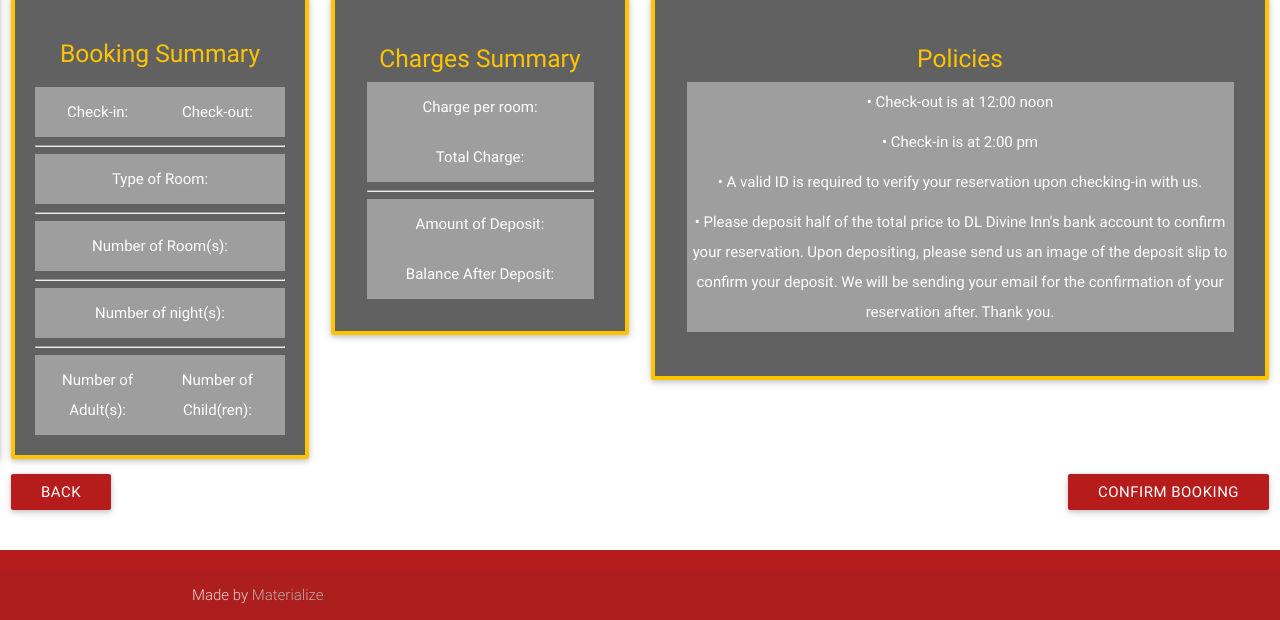
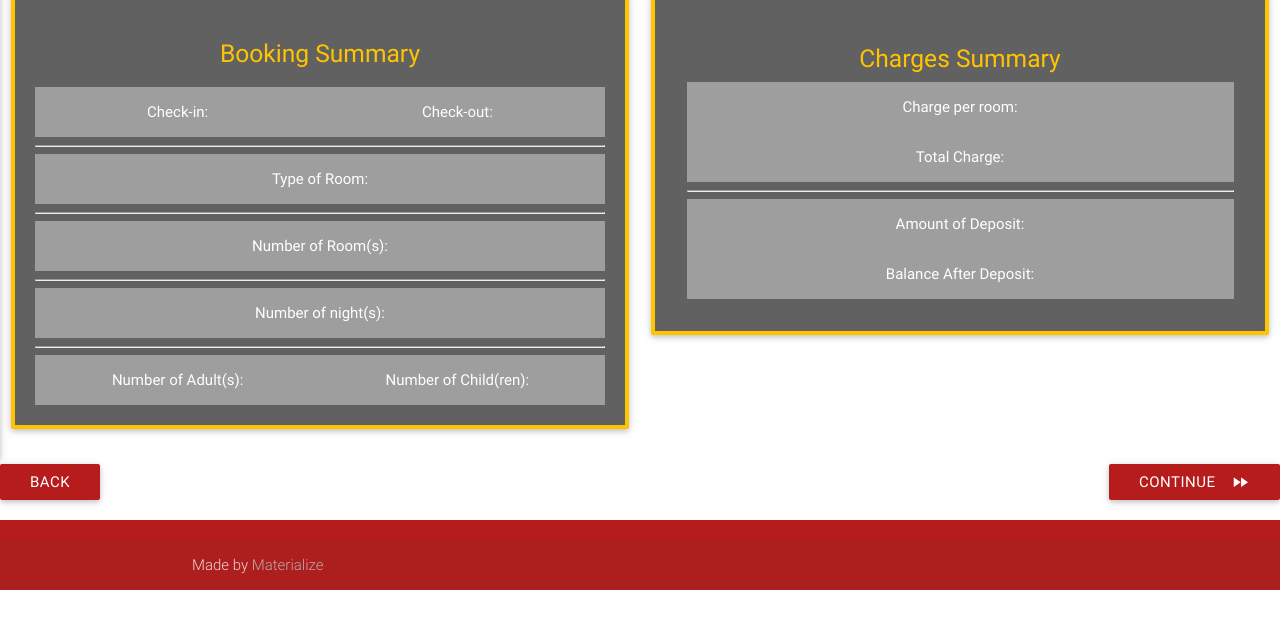
Before and after one commit to KimCastro/THESIS2, a PHP site: page /admin/walkinbooking/confirmation.php in a window 1280 px wide. Shown: the part 401-1021 px from the top of the page. After the commit the page ends 991 px from the top, so only its background shows below. Run offline with PHP 8.4, Linux system fonts and the light colour scheme; some libraries are stand-ins or nearby versions.

Commit message:
Update confirmation.php

```diff
--- a/admin/walkinbooking/confirmation.php
+++ b/admin/walkinbooking/confirmation.php
@@ -29,49 +29,57 @@
   <!-- start of navigation bar -->
   <nav class="red darken-4" role="navigation">
     <div class="nav-wrapper container">
-      <a id="logo-container" href="#" class="brand-logo"><img class="responsive-img" src="img/DL.png" style="width: 100px; height: 60px;"></a>
+      <a id="logo-container" href="#" class="brand-logo"><img class="responsive-img" src="img/DL.png" style="width: 220px; height: 110px;"></a>
       <ul class="right hide-on-med-and-down">
-        <li><a href="clientindex.php">Home</a></li>
-        <li><a href="aboutus.php">About us</a></li>
-        <li><a href="rooms.php">Rooms</a></li>
-        <li><a href="gallery.php">Gallery</a></li>
+        <li><a href="/updatedDLDivine12/admin/index.php">Home</a></li>
+        <li><a href="/updatedDLDivine12/admin/Rooms.php">Rooms</a></li>
+        <li><a href="/updatedDLDivine12/admin/gallery.php">Gallery</a></li>
+        <li><a href="/updatedDLDivine12/admin/walkinbooking/booking.php">Book a Room</a></li>
+            <li><a href="/updatedDLDivine12/admin/dashboard.php">Dashboard</a></li>
         <!-- Dropdown Trigger -->
-      <li><a class="dropdown-button" href="#!" data-activates="dropdown1">Guest<i class="material-icons right">arrow_drop_down</i></a></li>
+      <li><a class="dropdown-button" href="#!" data-activates="dropdown1">Admin<i class="material-icons right">arrow_drop_down</i></a></li>
        <!-- Dropdown Structure -->
 <ul id="dropdown1" class="dropdown-content">
-  <li><a href="booking.php">Book a room</a></li>
-  <li class="divider"></li>
-  <li><a href="send.php">Send deposit slip</a></li>
+  <li><a href="acceptedusers.php">Profile Settings</a></li>
       <li class="divider"></li>
     <li><a href="logout.php">Logout</a></li>
+
+    </ul>
+
+</ul>
       </ul>
       <ul id="nav-mobile" class="side-nav">
-        <li><a href="clientindex.php">Home</a></li>
-        <li><a href="aboutus.php">About us</a></li>
-        <li><a href="#">Rooms</a></li>
+        <li><a href="index.php">Home</a></li>s
+        <li><a href="Rooms.php">Rooms</a></li>
         <li><a href="gallery.php">Gallery</a></li>
-        <li><a href="conactus.php">Contact us</a></li>
+
        <!-- Dropdown Trigger -->
-      <li><a class="dropdown-button" href="#!" data-activates="dropdown2">Guest<i class="material-icons right">arrow_drop_down</i></a></li>
+      <li><a class="dropdown-button" href="#!" data-activates="dropdown2">Admin<i class="material-icons right">arrow_drop_down</i></a></li>
        <!-- Dropdown Structure -->
-<ul id="dropdown2" class="dropdown-content">
-  <li><a href="booking.php">Book a room</a></li>
+  <ul id='dropdown1' class='dropdown-content'>
+    <li><a href="announcements.php">Announcements</a></li>
     <li class="divider"></li>
-  <li><a href="send.php">Send deposit slip</a></li>
+    <li><a href="promos.php">Promos</a></li>
     <li class="divider"></li>
-   <li><a href="logout.php">Logout</a></li>
+    <li><a href="activities.php">Activities</a></li>
+    <li class="divider"></li>
+    <li><a href="acceptedusers.php">Accepted Users</a></li>
+    <li class="divider"></li>
+    <li><a href="userinfo.php">Reservations</a></li>
+    <li class="divider"></li>
+     <li><a href="userinfo.php">List of Transactions</a></li>
   </ul>
       <a href="#" data-activates="nav-mobile" class="button-collapse" style="color:white"><i class="material-icons">menu</i></a>
     </div>
   </nav>
   <!-- end of navigation bar -->
      <header class="main-header" role="banner">
-  <img src="img/step4.png" alt="step4"/><hr noshade>
+  <img src="img/steps/step4.png" alt="step4"/><hr noshade>
 </header>
 
   <!-- start of booking summary-->
   <div class="row col s12">
- <div class="col s3">
+ <div class="col s6">
          <div class="card grey darken-2" style="border:4px solid #ffc400;" >
         <div class="card-content white-text" align="center">
         <h5 class="amber-text text-accent-3" style="padding:10px;"> Booking Summary</h5>
@@ -94,7 +102,7 @@
 <!--end of booking summary -->
 
 <!--end of 3rd b column card -->
-  <div class="col s3">
+  <div class="col s6">
     <div class="card grey darken-2" style="border:4px solid #ffc400;">
       <div class="card-content white-text" align="center">
        <div class=" input-field col s12">
@@ -140,14 +148,7 @@
 
         <!--end of 3rd b column card -->
   <div class="col s6">
-    <div class="card grey darken-2" style="border:4px solid #ffc400;">
-      <div class="card-content white-text" align="center">
-       <div class=" input-field col s12">
-          <h5 class="amber-text text-accent-3"> Policies</h5>
-          <p style="padding:5px;" class="grey"> • Check-out is at 12:00 noon</p>
-          <p style="padding:5px;" class="grey">• Check-in is at 2:00 pm</p>
-          <p style="padding:5px;" class="grey " > • A valid ID is required to verify your reservation upon checking-in with us.</p>
-          <p style="padding:5px;" class="grey">• Please deposit half of the total price to DL Divine Inn's bank account to confirm your reservation. Upon depositing, please send us an image of the deposit slip to confirm your deposit. We will be sending your email for the confirmation of your reservation after. Thank you. </p>
+
 
 
 </div>
@@ -167,7 +168,7 @@
         <div class="row col s12">
           <a class="waves-effect waves-light btn red darken-4 left" href="guestinfo">Back</a>
          <!-- Modal Trigger -->
-      <a class="waves-effect waves-light btn modal-trigger red darken-4 right" href="#modal1">Confirm Booking</a>
+      <a href="policyadmin.php" style="float:right;" class="waves-effect waves-light btn red darken-4"><i class="material-icons right">fast_forward</i>Continue</a>
 
         <!-- Modal Structure -->
         <div id="modal1" class="modal">
@@ -175,7 +176,7 @@
           <center><h5 >Thank you for booking with us!</h5></center>
     </div>
     <div class="modal-footer">
-      <a href="clientindex.php" class=" modal-action modal-close waves-effect waves-green btn-flat">Close</a>
+      <a href="/updatedDLDivine12/admin/index.php" class=" modal-action modal-close waves-effect waves-green btn-flat">Close</a>
     </div>
   </div>
 
```
Lines whose indentation alone changed are shown as unchanged.
